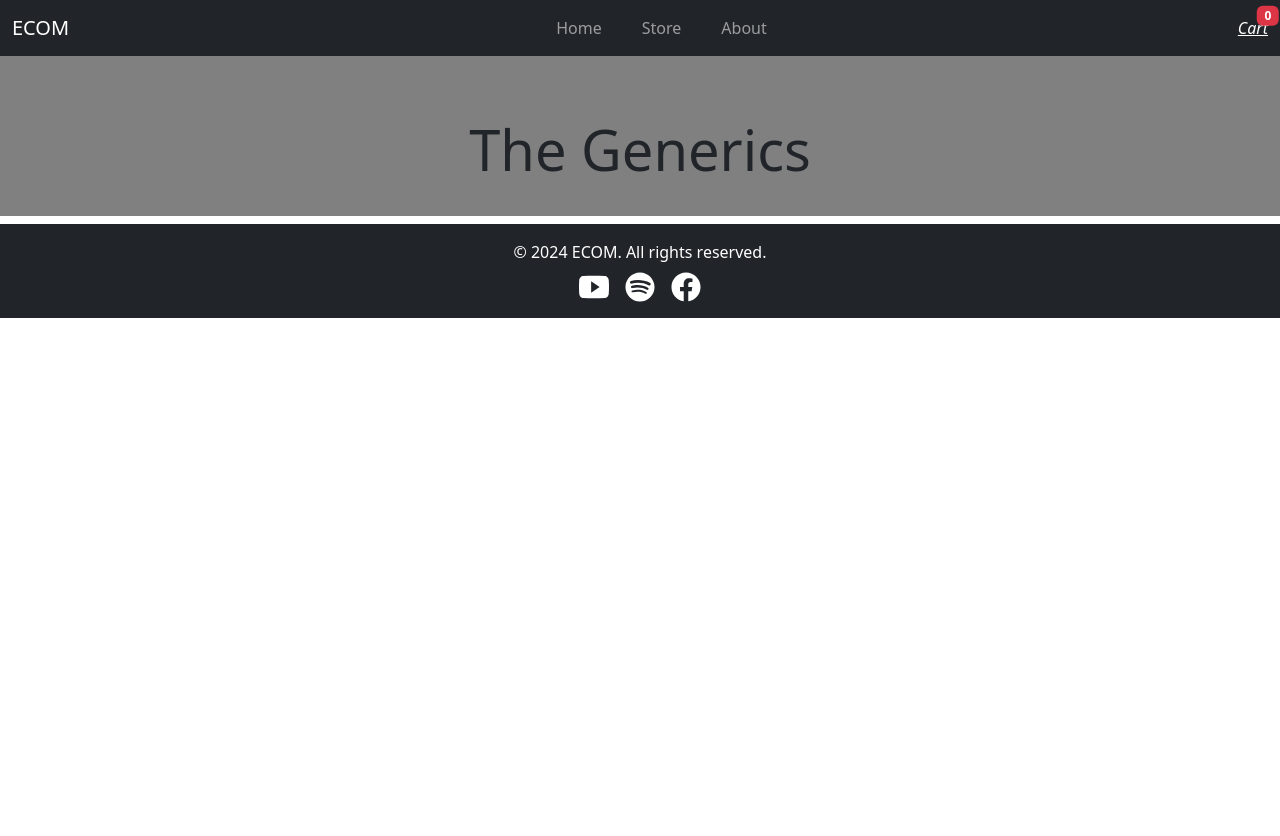
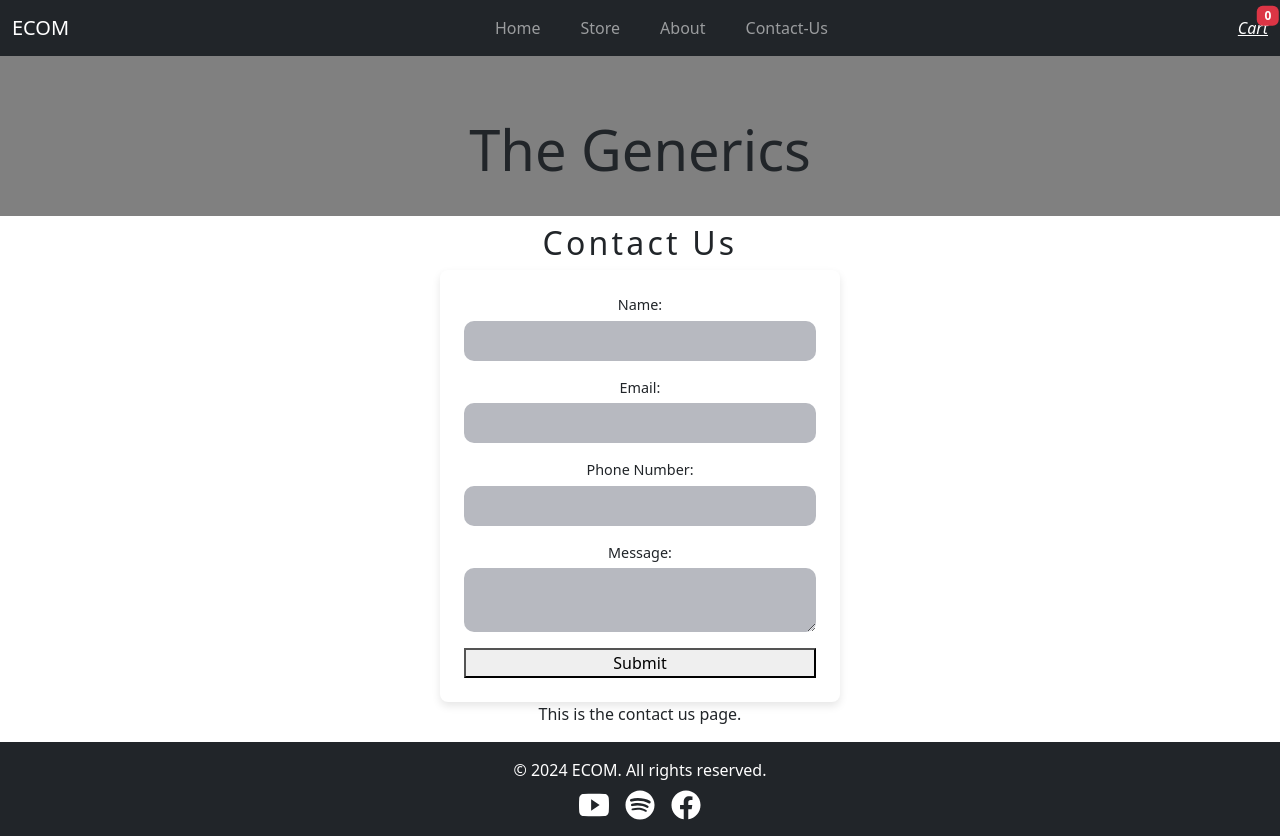
Before and after one commit to nayazmohammed33/Ecom, a React (Create React App) app: page /contactus in a window 1280 px wide. Before the commit the page ends 800 px from the top, so only its background shows below. Built offline with nearby package versions, Linux system fonts and the light colour scheme.

Commit message:
Contact Us Page Added

```diff
--- a/src/App.js
+++ b/src/App.js
@@ -6,6 +6,7 @@ import About from "./pages/About";
 import NavbarComponent from "./Ui/NavbarComponent";
 import CartProvider from "./context/CartProvider";
 import FooterComponent from "./Ui/FooterComponent";
+import ContactUs from "./pages/ContactUs";
 
 function App() {
   return (
@@ -17,6 +18,7 @@ function App() {
           <Routes>
             <Route path="/" element={<Home />} />
             <Route path="/about" element={<About />} />
+            <Route path="/contactus" element={<ContactUs />} />
           </Routes>
           <FooterComponent/>
         </Router>
--- a/src/Ui/NavbarComponent.jsx
+++ b/src/Ui/NavbarComponent.jsx
@@ -75,12 +75,13 @@ const NavbarComponent = () => {
                 <Link className="nav-link" to="/">Home</Link>
               </li>
               <li className="nav-item">
-                <a className="nav-link" href="#">
-                  Store
-                </a>
+                 <Link className="nav-link" to="/store">Store</Link>
               </li>
               <li className="nav-item">
                  <Link className="nav-link" to="/about">About</Link>
+              </li>
+              <li className="nav-item">
+                <Link className="nav-link" to="/contactus">Contact-Us</Link>
               </li>
             </ul>
           </div>
--- /dev/null
+++ b/src/pages/ContactUs.css
@@ -0,0 +1,73 @@
+h2 {
+  margin: 0 0 1rem;
+  font-size: 1.4rem;
+  letter-spacing: 0.2rem;
+}
+.contact-form {
+  display: flex;
+  flex-direction: column;
+  align-items: center;
+
+}
+
+form {
+  display: grid;
+  gap: 1rem;
+  width: 100%;
+  max-width: 400px; /* fixed width */
+  background: #fff; /* optional: add background */
+  padding: 1.5rem; /* optional: add spacing */
+  border-radius: 8px; /* optional: rounded corners */
+  box-shadow: 0 4px 8px rgba(0, 0, 0, 0.1); /* optional: subtle shadow */
+}
+
+.form-group {
+  display: grid;
+  gap: 0.3rem;
+}
+
+label {
+  font-size: 0.9rem;
+  font-weight: 500;
+  color: var(--muted);
+}
+
+.req {
+  color: var(--danger);
+  margin-left: 4px;
+}
+
+input,
+textarea {
+  padding: 0.5rem;
+  border: 1px solid var(--border);
+  border-radius: 10px;
+  background: #b7b9c0;
+  outline: none;
+  color: var(--text);
+  font-size: 0.9rem;
+  transition:
+    border-color 0.15s ease,
+    box-shadow 0.15s ease;
+}
+input:focus,
+textarea:focus {
+  border-color: var(--primary);
+  box-shadow: 0 0 0 3px rgba(0, 123, 255, 0.25);
+}
+
+button[type="submit"] {
+  padding: 0.5rem 1rem;
+
+  border-radius: 10px;
+  background: var(--primary);
+  color: #10241a;
+  font-size: 1.9rem;
+  cursor: pointer;
+  transition: background-color 0.15s ease;
+}
+
+button[disabled] {
+  opacity: 0.6;
+  cursor: not-allowed;
+}
--- /dev/null
+++ b/src/pages/ContactUs.jsx
@@ -0,0 +1,104 @@
+import React, { useState } from "react";
+import "./ContactUs.css";
+const ContactUs = () => {
+  const [userDetailes, setUserDetails] = useState({
+    name: "",
+    email: "",
+    tel: "",
+    message: "",
+  });
+
+  const formHandler = async (e, userDetails) => {
+    e.preventDefault();
+    // Handle form submission logic here
+    console.log("Form submitted with details:", userDetails);
+    try {
+      const respones = await fetch(
+        "https://reactmovieapp-6f981-default-rtdb.firebaseio.com/contactus.json",
+        {
+          method: "POST",
+          headers: {
+            "Content-Type": "application/json",
+          },
+          body: JSON.stringify(userDetails),
+        },
+      );
+      if (respones.ok) {
+        alert("Form submitted successfully!");
+        setUserDetails({
+          name: "",
+          email: "",
+          tel: "",
+          message: "",
+        });
+      }
+      console.log("Response from server:", respones);
+    } catch (error) {
+      console.error("Error submitting form:", error);
+    }
+  };
+  return (
+    <div>
+      <h2>Contact Us</h2>
+      <div className="contact-form">
+        <form>
+          <div className="form-group">
+            <label htmlFor="name">Name:</label>
+            <input
+              type="text"
+              id="name"
+              name="name"
+              value={userDetailes.name}
+              onChange={(e) =>
+                setUserDetails({ ...userDetailes, name: e.target.value })
+              }
+              required
+            />
+          </div>
+          <div className="form-group">
+            <label htmlFor="email">Email:</label>
+            <input
+              type="email"
+              id="email"
+              name="email"
+              value={userDetailes.email}
+              onChange={(e) =>
+                setUserDetails({ ...userDetailes, email: e.target.value })
+              }
+              required
+            />
+          </div>
+          <div className="form-group">
+            <label htmlFor="tel">Phone Number:</label>
+            <input
+              type="number"
+              id="tel"
+              name="tel"
+              value={userDetailes.tel}
+              onChange={(e) =>
+                setUserDetails({ ...userDetailes, tel: e.target.value })
+              }
+              required
+            />
+          </div>
+          <div className="form-group">
+            <label htmlFor="message">Message:</label>
+            <textarea
+              id="message"
+              name="message"
+              value={userDetailes.message}
+              onChange={(e) =>
+                setUserDetails({ ...userDetailes, message: e.target.value })
+              }
+              required
+            ></textarea>
+          </div>
+          <button onClick={(e) => formHandler(e, userDetailes)}>Submit</button>
+        </form>
+      </div>
+      <p>This is the contact us page.</p>
+    </div>
+  );
+};
+
+export default ContactUs;
```
Also changed, not shown: src/pages/Strore.jsx (added, +9 -0 lines).
